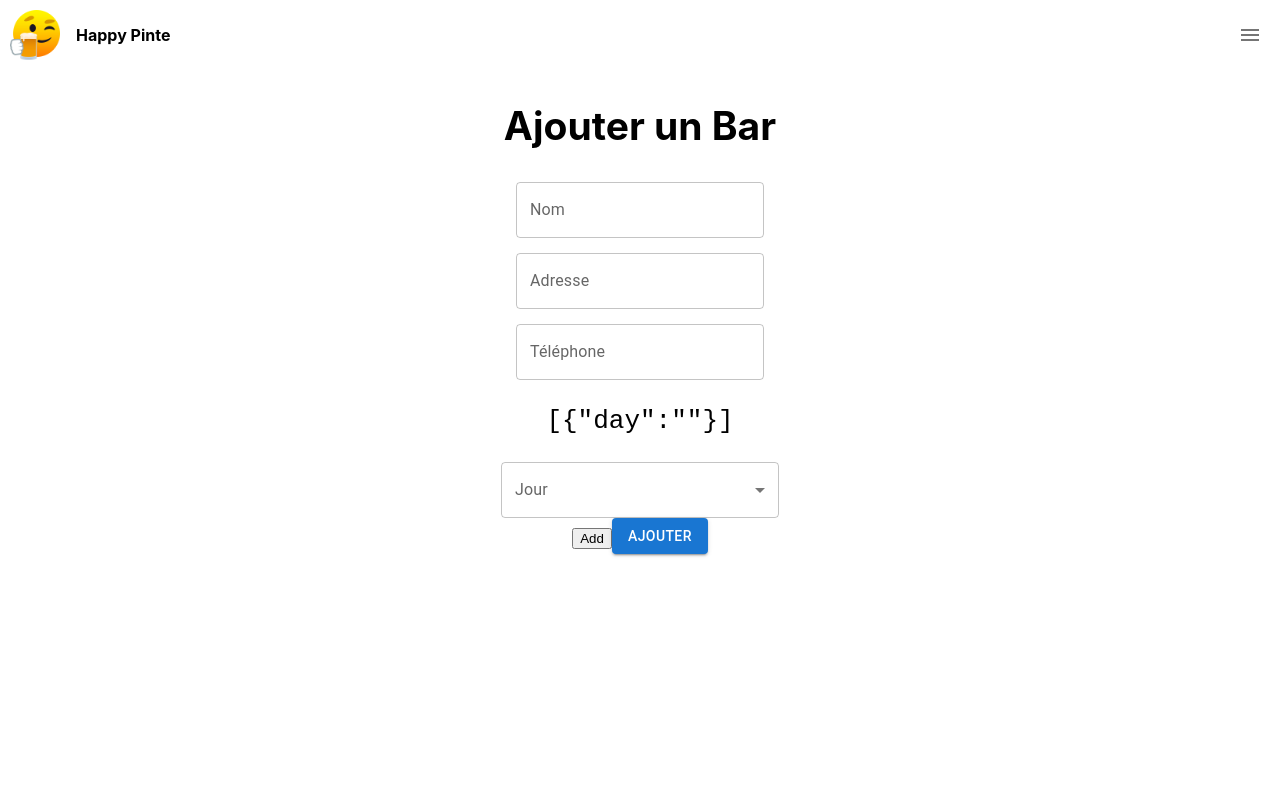
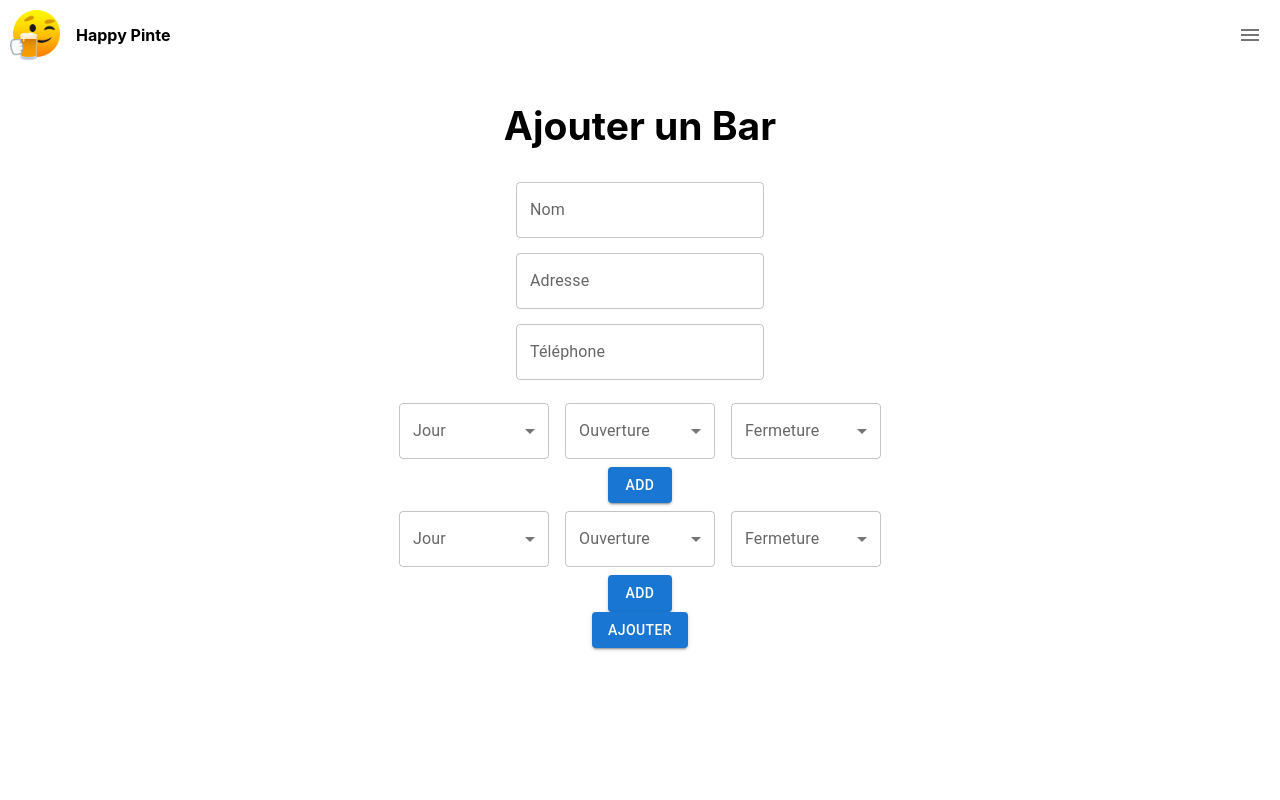
Before and after one commit to Vimeux/happy-hours, a React (Create React App) app: page /addBar in a window 1280 px wide. Shown: the top 800 px of the page. Built offline with nearby package versions, Linux system fonts and the light colour scheme.

Commit message:
Formulaire ajouts bar

```diff
--- /dev/null
+++ b/src/components/AddBarForm/AddBarForm.css
@@ -0,0 +1,5 @@
+.hours {
+  display: flex;
+  justify-content: center;
+  align-items: center;
+}
--- a/src/components/AddBarForm/AddBarForm.js
+++ b/src/components/AddBarForm/AddBarForm.js
@@ -1,8 +1,11 @@
 import { Button } from '@mui/material'
+import { Box } from '@mui/system'
 
 import { useState } from 'react'
 import SelectField from '../SelectInput/SelectInput'
 import TextInput from '../TextInput/TextInput'
+
+import './AddBarForm.css'
 
 function AddBarForm ({ submit }) {
   // stockage des données du formulaires
@@ -13,7 +16,16 @@ function AddBarForm ({ submit }) {
   })
   const [schedules, setSchedules] = useState([
     {
-      day: ''
+      day: '',
+      start: '',
+      end: ''
+    }
+  ])
+  const [happyHours, setHappyHours] = useState([
+    {
+      day: '',
+      start: '',
+      end: ''
     }
   ])
   // const [age, setAge] = useState()
@@ -28,34 +40,55 @@ function AddBarForm ({ submit }) {
   const handleChangeSchedules = (i, e) => {
     // slice sert de dupliquer le tableau sinon javascript réutilise l'objet en mémoire et ne refresh pas la data
     const newSchedules = schedules.slice()
-    const element = { day: e.target.value }
+    const element = { ...newSchedules[i], [e.target.name]: e.target.value }
     newSchedules[i] = element
     setSchedules(newSchedules)
   }
 
-  const addFormFields = () => {
+  const handleChangeHappyHours = (i, e) => {
+    const newHappyHours = happyHours.slice()
+    const element = { ...newHappyHours[i], [e.target.name]: e.target.value }
+    newHappyHours[i] = element
+    setHappyHours(newHappyHours)
+  }
+
+  const addFormFields = (type) => {
+    if (type === 'schedule') {
       if (schedules.length < 5) {
-      setSchedules([...schedules, { day: '' }])
+        setSchedules([...schedules, { day: '', start: '', end: '' }])
+      } else {
+        window.alert(`limite atteinte ${JSON.stringify(schedules)}`)
+      }
+    } else if (type === 'happyHours') {
+      if (happyHours.length < 5) {
+        setHappyHours([...happyHours, { day: '', start: '', end: '' }])
       } else {
         window.alert(`limite atteinte ${JSON.stringify(schedules)}`)
       }
     }
+  }
 
-  const removeFormFields = (i) => {
+  const removeFormFields = (i, type) => {
+    if (type === 'schedule') {
       const newSchedules = [...schedules]
       newSchedules.splice(i, 1)
-    // console.log(newSchedules)
       setSchedules(newSchedules)
+    } else if (type === 'happyHours') {
+      const newHappyHours = [...happyHours]
+      newHappyHours.splice(i, 1)
+      setSchedules(newHappyHours)
+    }
   }
 
   const handleSubmit = (e) => {
     e.preventDefault()
-    const data = { ...formData, schedules: schedules }
+    const data = { ...formData, schedules: schedules, happyHours: happyHours }
     // console.log(data)
     submit(data)
   }
 
   return (
+    <Box>
       <form onSubmit={handleSubmit}>
         <h2>Ajouter un Bar</h2>
         <div>
@@ -78,84 +111,81 @@ function AddBarForm ({ submit }) {
             value={formData.phone}
             onChange={handleChange}
           />
-        <pre>{JSON.stringify(schedules)}</pre>
           {schedules.map((element, index) => (
-          <div key={index}>
+            <div className='hours' key={index}>
               <SelectField
                 value={element ? element.day : 'mon'}
                 label='Jour'
+                name='day'
                 onChange={e => handleChangeSchedules(index, e)}
                 itemValue={['mon', 'tue', 'wed', 'thu', 'fri', 'sat', 'sun']}
               />
+              <SelectField
+                value={element ? element.start : '00'}
+                label='Ouverture'
+                name='start'
+                onChange={e => handleChangeSchedules(index, e)}
+                itemValue={['00', '01', '02', '03', '04', '05', '06', '07', '08', '09', '10', '11', '12', '13', '14', '15', '16', '17', '18', '19', '20', '21', '22', '23']}
+              />
+              <SelectField
+                value={element ? element.end : '00'}
+                label='Fermeture'
+                name='end'
+                onChange={e => handleChangeSchedules(index, e)}
+                itemValue={['00', '01', '02', '03', '04', '05', '06', '07', '08', '09', '10', '11', '12', '13', '14', '15', '16', '17', '18', '19', '20', '21', '22', '23']}
+              />
               {
                 index
-                  ? <button type='button' className='button remove' onClick={() => removeFormFields(index)}>Remove</button>
+                  ? <Button variant='contained' type='button' className='button remove' onClick={() => removeFormFields(index, 'schedule')}>Remove</Button>
                   : null
               }
             </div>
           ))}
-      </div>
           {
           schedules.length < 5
-            ? <button className='button add' type='button' onClick={() => addFormFields()}>Add</button>
+            ? <Button variant='contained' className='button add' type='button' onClick={() => addFormFields('schedule')}>Add</Button>
             : ''
         }
+          {happyHours.map((element, index) => (
+            <div className='hours' key={index}>
+              <SelectField
+                value={element ? element.day : 'mon'}
+                label='Jour'
+                name='day'
+                onChange={e => handleChangeHappyHours(index, e)}
+                itemValue={['mon', 'tue', 'wed', 'thu', 'fri', 'sat', 'sun']}
+              />
+              <SelectField
+                value={element ? element.start : '00'}
+                label='Ouverture'
+                name='start'
+                onChange={e => handleChangeHappyHours(index, e)}
+                itemValue={['00', '01', '02', '03', '04', '05', '06', '07', '08', '09', '10', '11', '12', '13', '14', '15', '16', '17', '18', '19', '20', '21', '22', '23']}
+              />
+              <SelectField
+                value={element ? element.end : '00'}
+                label='Fermeture'
+                name='end'
+                onChange={e => handleChangeHappyHours(index, e)}
+                itemValue={['00', '01', '02', '03', '04', '05', '06', '07', '08', '09', '10', '11', '12', '13', '14', '15', '16', '17', '18', '19', '20', '21', '22', '23']}
+              />
+              {
+                index
+                  ? <Button variant='contained' type='button' className='button remove' onClick={() => removeFormFields(index, 'happyHours')}>Remove</Button>
+                  : null
+              }
+            </div>
+          ))}
+          {
+          schedules.length < 5
+            ? <Button variant='contained' className='button add' type='button' onClick={() => addFormFields('happyHours')}>Add</Button>
+            : ''
+        }
+        </div>
         <Button className='button' variant='contained' type='submit' value='Ajouter'>Ajouter</Button>
       </form>
+    </Box>
   )
-
-  // const [formValues, setFormValues] = useState([{ name: '', email: '' }])
-
-  // const handleChange = (i, e) => {
-  //   const newFormValues = [...formValues]
-  //   newFormValues[i][e.target.name] = e.target.value
-  //   setFormValues(newFormValues)
-  // }
-
-  // const addFormFields = () => {
-  //   if (formValues.length < 5) {
-  //     setFormValues([...formValues, { name: '', email: '' }])
-  //   } else {
-  //     alert(`limite atteinte ${JSON.stringify(formValues)}`)
-  //   }
-  // }
-
-  // const removeFormFields = (i) => {
-  //   const newFormValues = [...formValues]
-  //   newFormValues.splice(i, 1)
-  //   setFormValues(newFormValues)
-  // }
-
-  // const handleSubmit = (event) => {
-  //   event.preventDefault()
-  //   alert(JSON.stringify(formValues))
-  // }
-
-  // return (
-  //   <form onSubmit={handleSubmit}>
-  //     {formValues.slice(0, 5).map((element, index) => (
-  //       <div className='form-inline' key={index}>
-  //         <label>Name</label>
-  //         <input type='text' name='name' value={element.name || ''} onChange={e => handleChange(index, e)} />
-  //         <label>Email</label>
-  //         <input type='text' name='email' value={element.email || ''} onChange={e => handleChange(index, e)} />
-  //         {
-  //               index
-  //                 ? <button type='button' className='button remove' onClick={() => removeFormFields(index)}>Remove</button>
-  //                 : null
-  //             }
-  //       </div>
-  //     ))}
-  //     <div className='button-section'>
-  //       {
-  //         formValues.length < 5
-  //           ? <button className='button add' type='button' onClick={() => addFormFields()}>Add</button>
-  //           : ''
-  //       }
-  //       <button className='button submit' type='submit'>Submit</button>
-  //     </div>
-  //   </form>
-  // )
 }
 
 export default AddBarForm
--- a/src/components/SelectInput/SelectInput.js
+++ b/src/components/SelectInput/SelectInput.js
@@ -2,11 +2,12 @@ import { FormControl, InputLabel, MenuItem, Select } from '@mui/material'
 
 function SelectField (props) {
   return (
-    <FormControl fullWidth>
+    <FormControl sx={{ width: 150, m: 1 }}>
       <InputLabel id='simple-select-label'>{props.label}</InputLabel>
       <Select
         labelId='simple-select-label'
         id='simple-select'
+        name={props.name}
         value={props.value}
         label={props.label}
         onChange={props.onChange}
--- a/src/pages/Bars.js
+++ b/src/pages/Bars.js
@@ -1,3 +1,4 @@
+import { Box } from '@mui/material'
 import React, { useEffect, useState } from 'react'
 import BarsList from '../components/BarsList/BarsList'
 import { getBars } from '../services/api'
@@ -19,10 +20,10 @@ function Bars () {
   }, [])
 
   return (
-    <div>
+    <Box sx={{ maxWidth: 1200, m: 5 }}>
       <h1>Bars</h1>
       <BarsList bars={bars} />
-    </div>
+    </Box>
   )
 }
 
```
Lines whose indentation alone changed are shown as unchanged.
